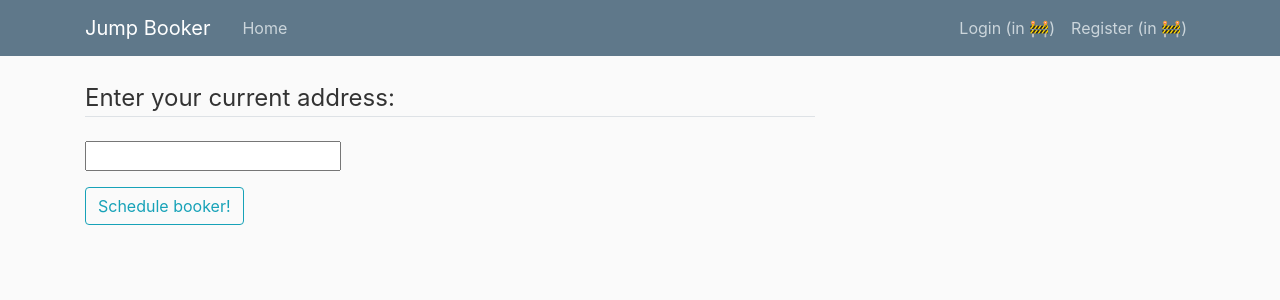
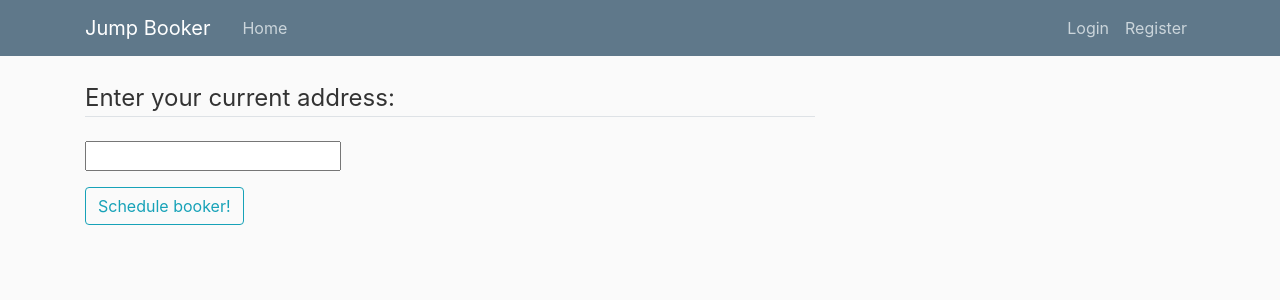
Before and after one commit to theogz/jump-booker, a Flask app: template booker/templates/index.html in a window 1280 px wide. Shown: the top 300 px of the page. Run offline with Flask 2, Linux system fonts and the light colour scheme; the template is opened without the code that fills it: values that come from a table or form of the project are taken from there, others are empty; some libraries are stand-ins or nearby versions.

Commit message:
:bulb: account page w/ authentication

```diff
--- /dev/null
+++ b/booker/templates/account.html
@@ -0,0 +1,4 @@
+{% extends "layout.html" %}
+{%block content %}
+    <h1>{{ current_user.email }}</h1>
+{% endblock content %}
--- a/booker/templates/layout.html
+++ b/booker/templates/layout.html
@@ -28,8 +28,13 @@
             </div>
             <!-- Navbar Right Side -->
             <div class="navbar-nav">
-              <a class="nav-item nav-link" href="/login">Login (in 🚧)</a>
-              <a class="nav-item nav-link" href="/register">Register (in 🚧)</a>
+              {% if current_user.is_authenticated %}
+                <a class="nav-item nav-link" href="{{ url_for('account') }}">{{ current_user.email }}</a>
+                <a class="nav-item nav-link" href="{{ url_for('logout') }}">Log out</a>
+              {% else %}
+                <a class="nav-item nav-link" href="{{ url_for('login') }}">Login</a>
+                <a class="nav-item nav-link" href="{{ url_for('register') }}">Register</a>
+              {% endif %}
             </div>
           </div>
         </div>
```
